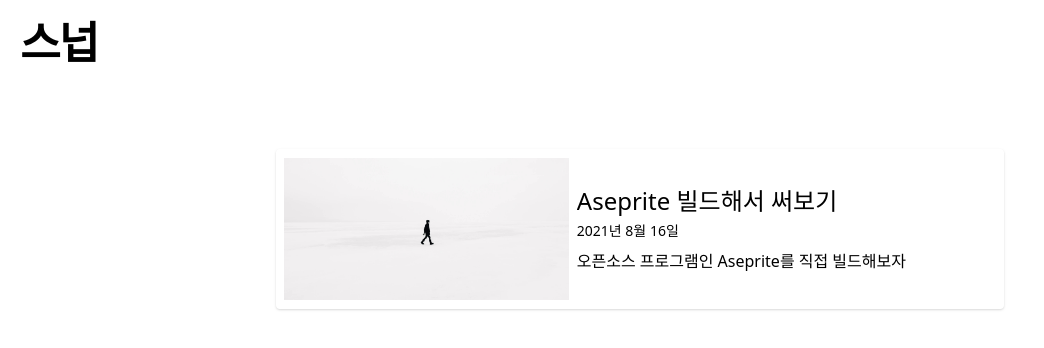
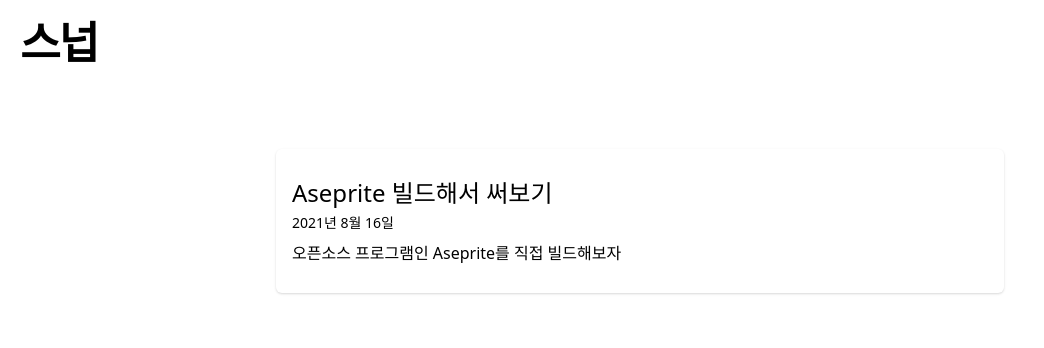
Before and after one commit to plastic041/blog-next, a Next.js app: page / in a window 1280 px wide. Shown: the top 348 px of the page, without its empty margins (0-1044 px from the left). Built offline with nearby package versions, Linux system fonts and the light colour scheme; what @tailwindcss/typography would draw is missing.

Commit message:
no use image in post-preview

```diff
--- a/components/post-preview.tsx
+++ b/components/post-preview.tsx
@@ -1,4 +1,3 @@
-import CoverImage from './cover-image';
 import DateFormatter from './date-formatter';
 import Link from 'next/link';
 import React from 'react';
@@ -14,18 +13,13 @@ type Props = {
 const PostPreview = ({ title, coverImage, date, excerpt, slug }: Props) => {
   return (
     <Link as={`/posts/${slug}`} href="/posts/[slug]" passHref>
-      <a className="w-full lg:h-40 post-item lg:flex md:flex-row items-center mx-auto transition duration-100 shadow hover:shadow-lg rounded p-2 overflow-hidden">
-        <CoverImage
-          className="hidden md:block w-full lg:w-2/5 lg:block lg:mr-2"
-          title={title}
-          src={coverImage || '/assets/blog/preview/cover.jpg'}
-        />
-        <div className="lg:w-3/5 flex flex-col justify-center overflow-hidden">
-          <h3 className="text-2xl mb-1 ">{title}</h3>
+      <a className="w-full h-36 post-item flex items-center mx-auto transition duration-100 shadow hover:shadow-lg rounded-md py-2 px-4 overflow-hidden">
+        <div className="flex flex-col justify-center">
+          <h3 className="text-2xl mb-1">{title}</h3>
           <div className="text-sm mb-2">
             <DateFormatter dateString={date} />
           </div>
-          <p className="text-base truncate">{excerpt}</p>
+          <p className="text-base">{excerpt}</p>
         </div>
       </a>
     </Link>
```
